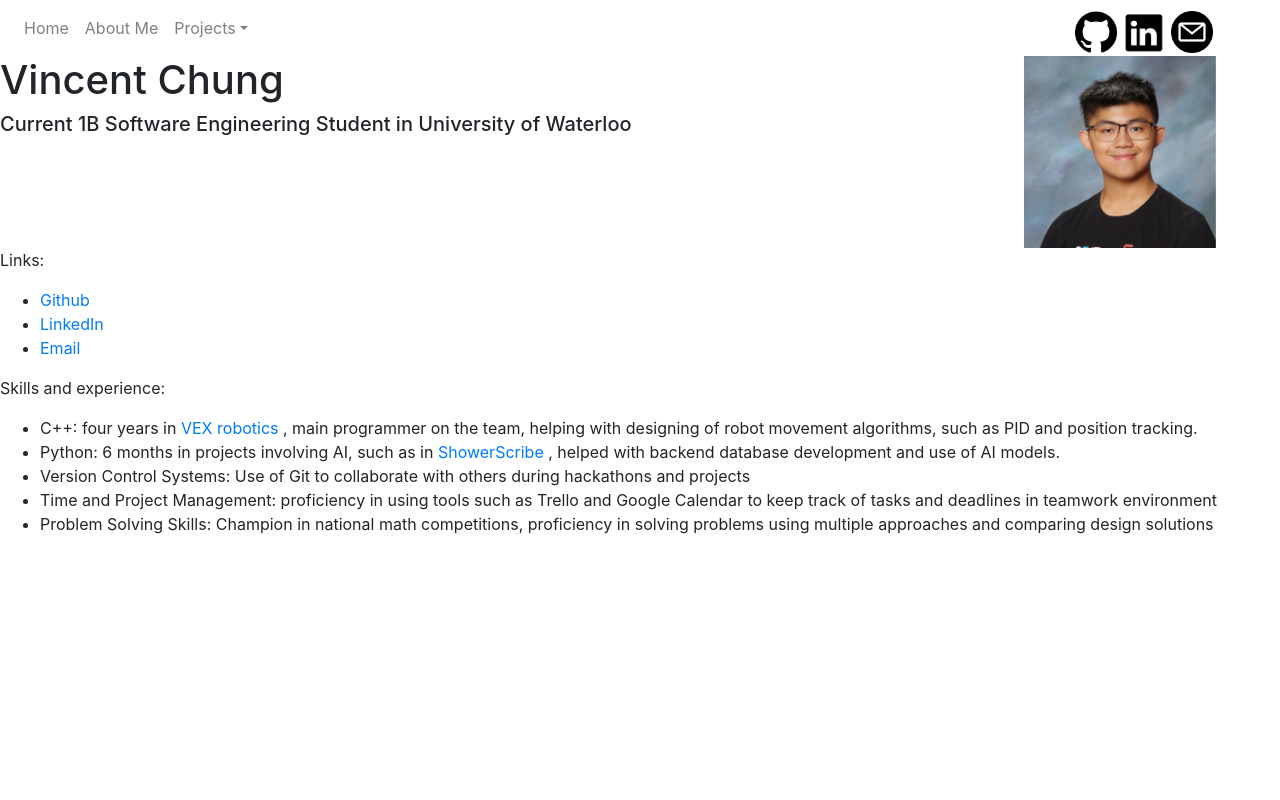
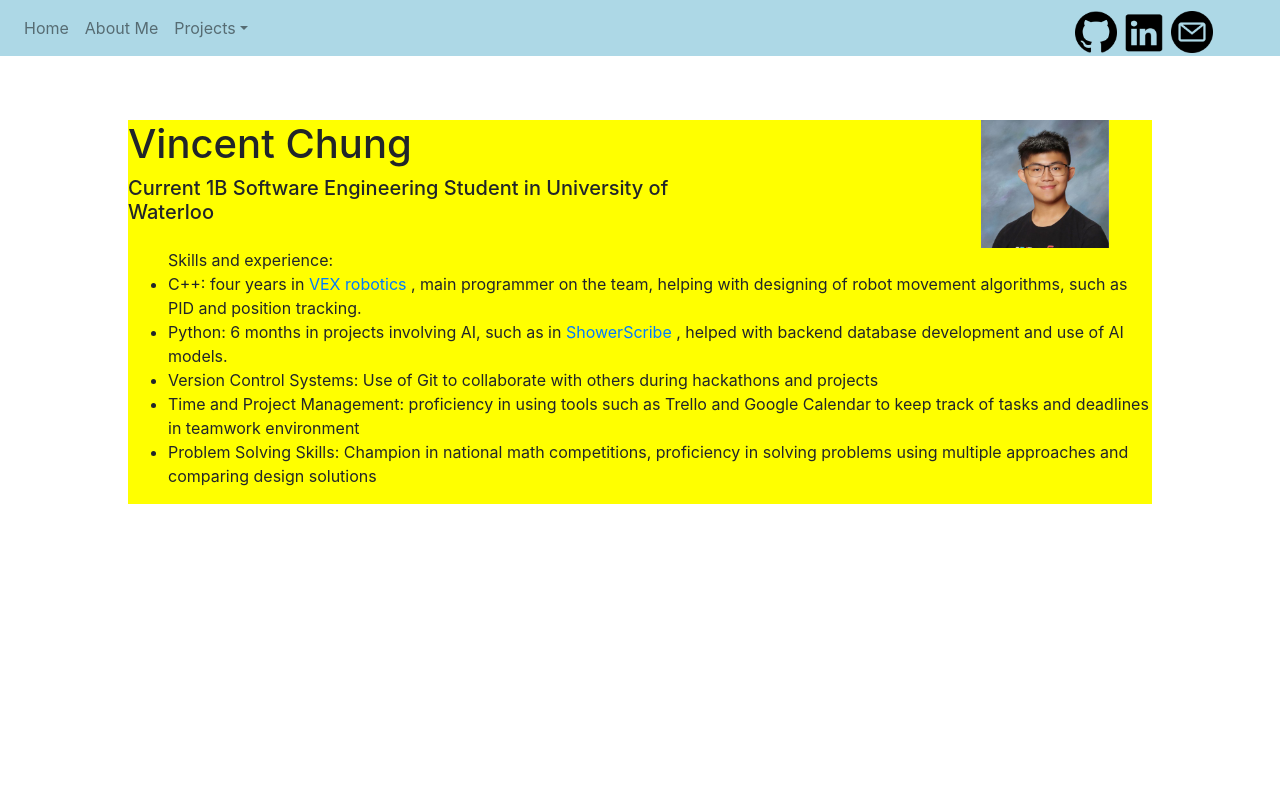
Before and after one commit to cyiuhim/pwebsite, a Flask app: page /about in a window 1280 px wide. Run offline with Flask 3, Linux system fonts and the light colour scheme.

Commit message:
figuring out colours

```diff
--- a/images/styles.css
+++ b/images/styles.css
@@ -1,11 +1,14 @@
 html {
     height: 100%;
+    background-color: blueviolet;
 }
 
 body {
     min-width: 100%;
     min-height: 100vh;
     margin: 0;
+    justify-content: center;
+    align-items: center;
 }
 
 .dropdown {
@@ -51,7 +54,8 @@
 
 
 #aboutName {
-    flex: 50%;
+    flex: 70%;
+    flex-direction: row;
 }
 
 #tabicons {
@@ -78,3 +82,7 @@
     width: auto;
 
 }
+
+.content {
+    max-width: 100%;
+}
--- a/templates/about.html
+++ b/templates/about.html
@@ -2,7 +2,9 @@
 
 {% block main %}
 <body>
-    <div style="display: flex;">
+    <div class="content">
+        <div style="min-width: 100%; display: flex; margin-top: 5%; align-self: center; " >
+            <div style="display: flex; width: 80%; margin: auto; background-color: yellow;">
                 <div id="aboutName">
                     <h1>Vincent Chung </h1>
                     <h5>Current 1B Software Engineering Student in University of Waterloo</h5>
@@ -12,28 +14,13 @@
                     <img src="../images/myself.jpeg" style="float: right; padding-right: 10%; width: 40%; height: auto">
                 </div>
             </div>
+        </div>
 
+        <div style="min-width: 100%; display: flex; " >
+            <div style="display: flex; width: 80%; align-self: center; margin: 0 auto; background-color: yellow;">
 
-
-<div>
-    <p>Links: </p>
-    <div>
                 <ul>
-           <li>
-                <a href="https://github.com/pumpkin285">Github</a>
-           </li>
-           <li>
-                <a href="https://www.linkedin.com/in/yiu-him-chung/">LinkedIn</a>
-           </li>
-           <li>
-                <a href="mailto: cyiuhim@gmail.com">Email</a>
-           </li>
-        </ul>
-    </div>
-</div>
-<div>
-    <p>Skills and experience: </p>
-    <ul>
+                Skills and experience:
                     <li>
                         C++: four years in
                         <a href="robotics">VEX robotics</a>
@@ -55,9 +42,13 @@
                     </li>
                 </ul>
             </div>
-<div>
 
         </div>
+    </div>
+
+
+
+
 
 <script src="https://unpkg.com/bootstrap@5.3.2/dist/js/bootstrap.bundle.min.js"></script>
 </body>
--- a/templates/base.html
+++ b/templates/base.html
@@ -4,7 +4,7 @@
     <title >Vincent Chung</title>
     <link rel="stylesheet" href="{{ url_for('static', filename='styles.css') }}">
     <link rel="stylesheet" href="https://cdn.jsdelivr.net/npm/bootstrap@4.3.1/dist/css/bootstrap.min.css" integrity="sha384-ggOyR0iXCbMQv3Xipma34MD+dH/1fQ784/j6cY/iJTQUOhcWr7x9JvoRxT2MZw1T" crossorigin="anonymous">
-    <div style="display: flex;">
+    <div style="display: flex; background-color: #ADD8E6;">
         <div style="flex: 50%;">
             <nav class="navbar navbar-expand-lg navbar-light"> <!--configure colour of navbar here navbar-light-->
                 <button class="navbar-toggler" type="button" data-bs-toggle="collapse" data-bs-target="#tabsNav" aria-controls="navbarTogglerDemo01" aria-expanded="false" aria-label="Toggle navigation">
```
Also changed, not shown: images/linkedin-icon.png. Lines whose indentation alone changed are shown as unchanged.
